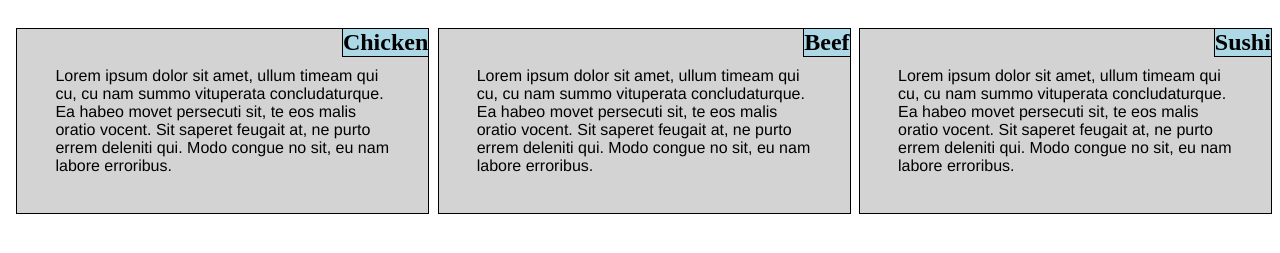
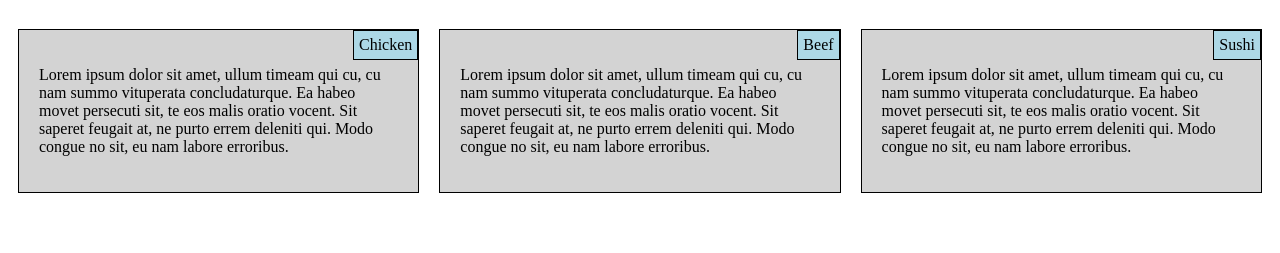
Before and after one commit to snehawattamwar/module2_solution, a plain HTML site: page index.html in a window 1280 px wide. Shown: the part 61-314 px from the top of the page. Drawn offline with Linux system fonts and the light colour scheme.

Commit message:
Resolved feedback comments

```diff
--- /dev/null
+++ b/css/style.css
@@ -0,0 +1,68 @@
+    /********** Base styles **********/
+    * {
+      box-sizing: border-box;
+      font-style: Helvetica, sans;
+    }
+
+    h1 {
+      text-align: center;
+    }
+
+    section {
+      border: 1px solid black;
+      background-color: #D3D3D3;
+      margin: 10px;
+      position: relative;
+    }
+
+    .section-header {
+      position: absolute;
+      top: 0px;
+      right: 0px;
+      border: 1px solid black;
+      background-color: #add8e6;
+      margin: auto;
+      padding: 5px;
+    }
+
+    p {
+      padding: 20px;
+    }
+
+    /* Simple Responsive Framework. */
+    .row {
+      width: 100%;
+    }
+
+    /********** Large devices only **********/
+    @media (min-width: 992px) {
+     .col-lg-3 {
+      float: left;
+      width: 33.33%;
+    }
+  }
+
+  /********** Medium devices only **********/
+
+  @media (min-width: 768px) and (max-width: 991px) {
+    .col-md-1, .col-md-2 {
+      float: left;
+      align-content: center;
+    }
+    .col-md-1 {
+      width: 100%;
+    }
+    .col-md-2 {
+      width: 50%;
+    }
+  }
+
+
+  /********** Small devices only **********/
+  @media (max-width: 767px) {
+    .col-sm-1 {
+      float: left;
+      width: 100%;
+    }
+  }
+}
--- a/index.html
+++ b/index.html
@@ -4,81 +4,7 @@
   <meta charset="utf-8">
   <meta name="viewport" content="width=device-width, initial-scale=1">
   <title>Our Menu</title>
-<style>
-
-/********** Base styles **********/
-* {
-  box-sizing: border-box;
-}
-h1 {
-  margin-bottom: 15px;
-  text-align: center;
-  font-style: Helvetica Sans;
-}
-
-p {
-  border: 1px solid black;
-  background-color: #D3D3D3;
-  width: 98%;
-  height: 50%;
-  margin-left: auto;
-  font-family: Helvetica;
-  color: black;
-  padding: 38px;
-}
-
-/* Simple Responsive Framework. */
-.row {
-  width: 100%;
-}
-
-section > h2 {
-    position: absolute;
-    top: 0px;
-    right: 0px;
-    border: 1px solid black;
-    background-color: #add8e6;
-    margin: auto;
-  }
-
-section {
-  position: relative;
-}
-
-/********** Large devices only **********/
-@media (min-width: 992px) {
- .col-lg-3 {
-    float: left;
-    width: 33.33%;
-  }
-}
-
-/********** Medium devices only **********/
-
-@media (min-width: 768px) and (max-width: 991px) {
-  .col-md-1, .col-md-2 {
-    float: left;
-    align-content: center;
-  }
-  .col-md-1 {
-    width: 100%;
-  }
-  .col-md-2 {
-    width: 50%;
-  }
-}
-
-
-/********** Small devices only **********/
-@media (max-width: 767px) {
-  .col-sm-1 {
-    float: left;
-    width: 100%;
-  }
-  }
-}
-
-</style>
+  <link rel="stylesheet" href="css/style.css">
 </head>
 <body>
   <h1>Our Menu</h1>
@@ -86,19 +12,19 @@ section {
   <div class="row">
     <div class="col-lg-3 col-md-2 col-sm-1">
       <section>
-  <h2>Chicken</h2>
+        <div class="section-header">Chicken</div>
         <p>Lorem ipsum dolor sit amet, ullum timeam qui cu, cu nam summo vituperata concludaturque. Ea habeo movet persecuti sit, te eos malis oratio vocent. Sit saperet feugait at, ne purto errem deleniti qui. Modo congue no sit, eu nam labore erroribus.</p>
       </section>
     </div>
     <div class="col-lg-3 col-md-2 col-sm-1">
       <section>
-  <h2>Beef</h2>
+        <div class="section-header">Beef</div>
         <p>Lorem ipsum dolor sit amet, ullum timeam qui cu, cu nam summo vituperata concludaturque. Ea habeo movet persecuti sit, te eos malis oratio vocent. Sit saperet feugait at, ne purto errem deleniti qui. Modo congue no sit, eu nam labore erroribus.</p>
       </section>
     </div>
     <div class="col-lg-3 col-md-1 col-sm-1">
       <section>
-  <h2>Sushi</h2>
+        <div class="section-header">Sushi</div>
         <p>Lorem ipsum dolor sit amet, ullum timeam qui cu, cu nam summo vituperata concludaturque. Ea habeo movet persecuti sit, te eos malis oratio vocent. Sit saperet feugait at, ne purto errem deleniti qui. Modo congue no sit, eu nam labore erroribus.</p>
       </section>
     </div>
```
Lines whose indentation alone changed are shown as unchanged.
